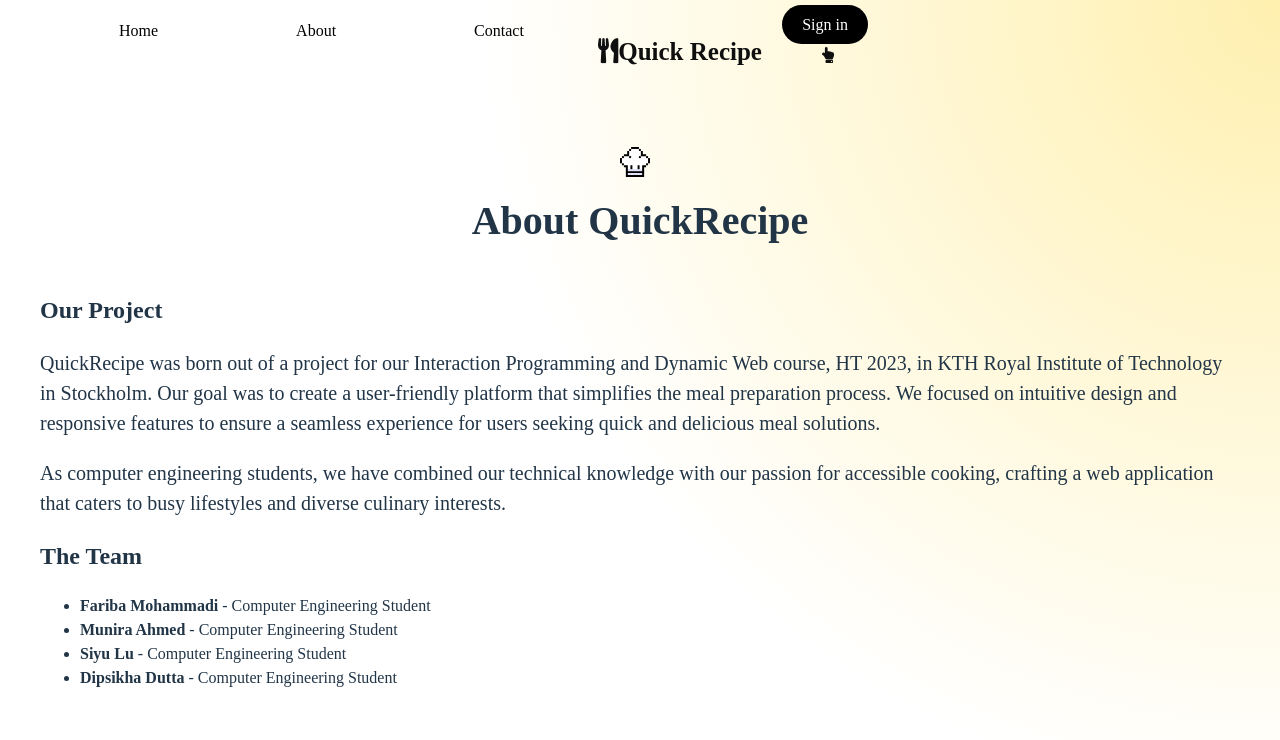
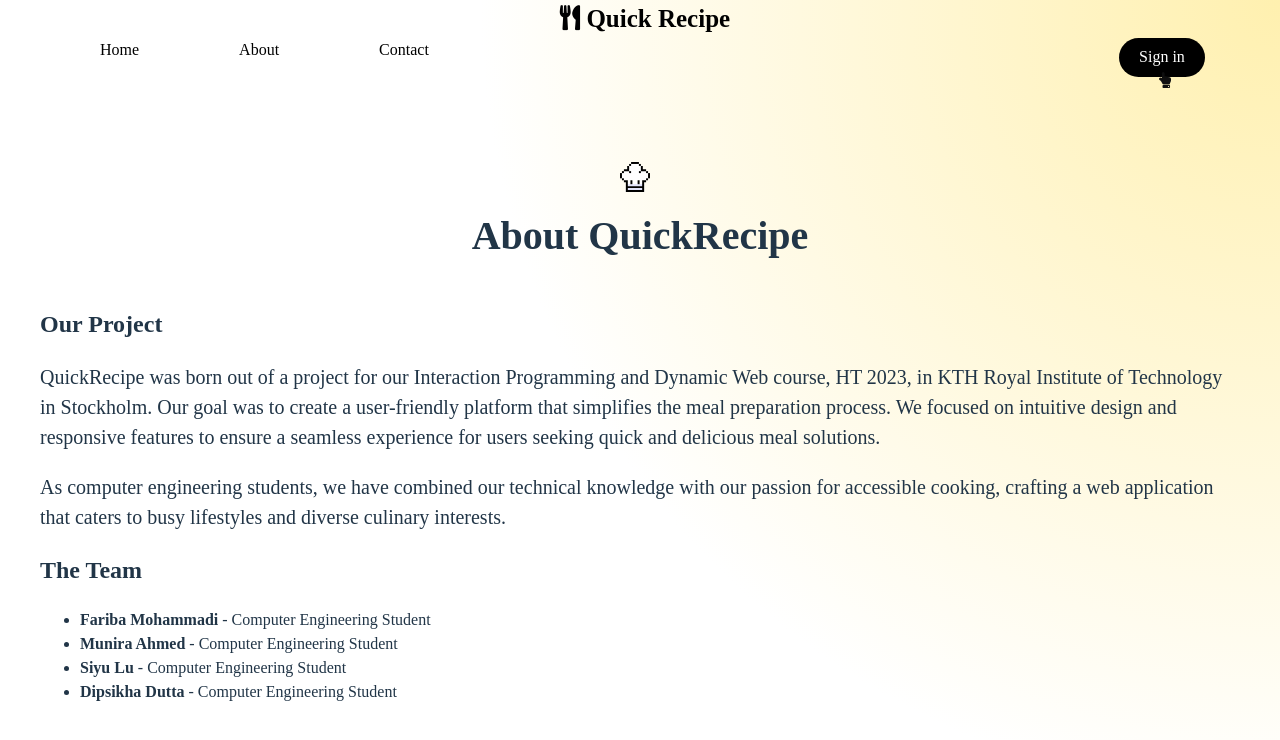
Before and after one commit to fAribAmo/QuickRecipe, a React (Vite) app: page /about in a window 1280 px wide. Shown: the top 740 px of the page. Built offline with nearby package versions, Linux system fonts and the light colour scheme; no server answers.

Commit message:
complete with firebase persistence with ingredient list, current recipe, special diet and recipe details

```diff
--- a/src/App.css
+++ b/src/App.css
@@ -9,7 +9,6 @@
   border: 1px solid red;
 }
 .nav li {
-  padding: 5px;
   float: left;
 }
 
@@ -17,8 +16,6 @@
   display: block;
   color: black;
   text-align: center;
-  padding: 14px;
-
 }
 
 .nav li a:hover {
@@ -26,18 +23,22 @@
   color: rgb(76, 72, 72);
 }
 
-
 .nav{
+  display: flex;
   overflow: hidden;
   width: 100%;
 }
 
 .home-title{
-  text-align: center;
+  display:flex;
+  justify-content: center;
+  align-items: center;
   font-family: 'Adobe Devanagari';
   font-weight: bold;
   font-size: 25px;
   color: black;
+  margin-left: -20px;
+  margin-right: 20px;
 }
 
 .main-content {
@@ -58,6 +59,9 @@
 .search-button-div{
   flex-direction: column;
   text-align: center;
+  display:flex;
+  justify-content: center;
+  align-items: center;
 }
 
 .search-button{
@@ -236,6 +240,7 @@
 .overflow{
   overflow: scroll;
 }
+
 .detail-main-content img {
   max-width: 100%; /* Make the image responsive */
   height: auto;
@@ -540,7 +545,8 @@
 }
 
 .signInButton {
-  margin-left: -40px;
+  display: flex;
+  margin-left:640px;
   border: '1px solid black';
   border-radius: 20px;
   background-color:black;
@@ -557,7 +563,9 @@
 }
 
 .iconSignIn {
-  margin-top: 10px;
+  display: flex;
+  margin-left:680px;
+  margin-top:5px;
   animation: bounce 1s ease-in-out infinite;
 }
 
--- a/src/IngredientsModel.js
+++ b/src/IngredientsModel.js
@@ -22,7 +22,11 @@
     function filterDietCB(currentDiet){
       return !(diet === currentDiet);
     }
-    this.specialDiets= this.specialDiets.filter(filterDietCB);
+    this.specialDiets = this.specialDiets.filter(filterDietCB);
+  },
+
+  containsSpecialDiet(diet){
+    return this.specialDiets.includes(diet);
   },
 
   getRecipesWithDiet(){
@@ -36,7 +40,7 @@
 
     let recipesWithDiet = []
     for(let i = 0, stateLen=this.allDetailsPromiseStates.length; i<stateLen; i++){
-      if(!'data' in this.allDetailsPromiseStates[i]){
+      if(!'data' in this.allDetailsPromiseStates[i] || this.allDetailsPromiseStates[i].data === null){
         continue;
       }
 
@@ -83,11 +87,11 @@
   },
 
   doSearch() {
-    resolvePromise(searchRecipesByIngredients(this.ingredientArray), this.searchResultsPromiseState);
+    return resolvePromise(searchRecipesByIngredients(this.ingredientArray), this.searchResultsPromiseState);
   },
 
   getAllRecipesInformation() {
-    if(! 'data' in this.searchResultsPromiseState){
+    if(! 'data' in this.searchResultsPromiseState || this.searchResultsPromiseState.data === null){
       return;
     }
 
@@ -99,12 +103,14 @@
 
     this.allDetailsPromiseStates = Array.from({ length: this.searchResultsPromiseState.data.length }, () => ({}));
     this.searchResultsPromiseState.data.forEach((item, index) => {
-      //resolvePromise(getRecipeInformation(item.id), this.allDetailsPromiseStates[index]);
+      resolvePromise(getRecipeInformation(item.id), this.allDetailsPromiseStates[index]);
+      /*
       this.allDetailsPromiseStates[index] = {
         promise: 'foo',
         error: null,
         data: recipe,
       };
+      */
     });
   },
 
@@ -124,15 +130,17 @@
         this.currentRecipe = id;
         for(let i = 0, len=this.allDetailsPromiseStates.length; i<len; i++){
           // TODO(@siyu): Change to the right id.
+          /*
           if(true){
             this.currentRecipePromiseState = this.allDetailsPromiseStates[i];
             break;
           }
+          */
 
-          /*if('data' in this.allDetailsPromiseStates[i] && this.allDetailsPromiseStates[i].data.id === id){
+          if('data' in this.allDetailsPromiseStates[i] && this.allDetailsPromiseStates[i].data.id === id){
             this.currentRecipePromiseState = this.allDetailsPromiseStates[i];
             break;
-          }*/
+          }
 
         }
       }
--- a/src/firebaseModel.js
+++ b/src/firebaseModel.js
@@ -1,46 +1,38 @@
 
 import { initializeApp } from "firebase/app";
-import { getRecipeInformation } from "/src/recipeSource.js";
+import { searchRecipesByIngredients, getRecipeInformation } from "/src/recipeSource.js";
 import { getDatabase, ref, get, set, onValue, child, onChildAdded, onChildRemoved, off} from "firebase/database";
 import firebaseConfig from "/src/firebaseConfig.js";
 import { getAuth, onAuthStateChanged } from "firebase/auth";
 
 const app= initializeApp(firebaseConfig)
 const db= getDatabase(app)
-const PATH="Recipe_by_ingredient_search_app/USERID";
+const PATH="Recipe_by_ingredient_search_app";
 export const auth = getAuth(app);
 const buttonInNavbar = document.getElementById('signIn');
 
 export function modelToPersistence(model) {
-    function iterateIngredientsACB(ingredient) {
-        return ingredient;
-    }
-    function iterateDietsACB(diet) {
-        if(diet) {
-            return diet;
-        }
-    }
     return {
-        ingredients : model.ingredientArray.map(iterateIngredientsACB).sort(),
+        ingredients : model.ingredientArray.sort(),
+        currentRecipe: model.currentRecipe,
+        specialDiets: model.specialDiets.sort(),
         //currentRecipe : model.currentRecipe !== undefined ? model.currentRecipe : null,
         //specDiets : model.specialDiets ? model.specialDiets.map(iterateDietsACB).sort() : [],
     };
 }
 
 export function persistenceToModel(data, model) {
-    if (data){ //om reaktiva objekt har ändrat tillstånd
-        //model.currentRecipe = data.currentRecipe;
-        //model.specialDiets = data.specDiets;
-        return saveToModelACB(data.ingredients || []);
-    } else { //om inget ändrats
-        model.ingredientArray = []
-        //model.currentRecipe = null
-        //model.specialDiets = []
-        return saveToModelACB([]);
-    }
-
-    function saveToModelACB(returnedIngredients) {
-        model.ingredientArray = returnedIngredients;
+    model.ingredientArray = data?.ingredients || [];
+    model.currentRecipe = data?.currentRecipe || null;
+    model.specialDiets = data?.specialDiets || [];
+    model.doSearch().then(() => model.getAllRecipesInformation());
+    getRecipeInformation(model.currentRecipe).then(getCurrentRecipeDataACB);
+    function getCurrentRecipeDataACB(data){
+        if(data !== null){
+            model.currentRecipePromiseState.promise = 'foo';
+            model.currentRecipePromiseState.error = null;
+            model.currentRecipePromiseState.data = data;
+        }
     }
 }
 
@@ -75,8 +67,8 @@
     function checkACB() {
         return [
             model.ingredientArray,
-            //model.currentRecipe,
-            //model.specialDiets
+            model.currentRecipe,
+            model.specialDiets,
         ]
     }
 
--- a/src/presenters/SearchPagePresenter.jsx
+++ b/src/presenters/SearchPagePresenter.jsx
@@ -20,12 +20,14 @@
 
   function handleSearchClickACB(){
     //TODO(@siyu): Remove this once we are done with testing local data.
-    //props.model.doSearch();
+    props.model.doSearch().then(() => props.model.getAllRecipesInformation());
+    /*
     props.model.searchResultsPromiseState = {
       promise: 'foo',
       error: null,
       data: testdata.slice(0, 10),
     }
+    */
     navigate('/result');
   }
 
--- a/src/presenters/SearchResultPresenter.jsx
+++ b/src/presenters/SearchResultPresenter.jsx
@@ -24,7 +24,11 @@
         props.model.removeSpecialDiet(diet);
     }
 
-    if(!props.model.searchResultsPromiseState.promise) {
+
+
+    if(props.model.ingredientArray.length === 0){
+        return <div><p>Please specify at least one ingredient!</p></div>;
+    }else if(!props.model.searchResultsPromiseState.promise) {
         return <div><p>no data</p></div>;
     } else if (!props.model.searchResultsPromiseState.data && !props.model.searchResultsPromiseState.error) {
         return (
@@ -40,8 +44,11 @@
                 </p>
             </div>
         )
-    } else {
-        props.model.getAllRecipesInformation();
+    } else if(props.model.getRecipesWithDiet().length === 0){
+        return <div><p>Sorry, we did not find recipes with the given ingredient.</p>
+                    <p>Please update the ingredient list.</p>
+                </div>;
+    }else {
          return (
             <div>
                 <SearchResultView
--- a/src/recipeSource.js
+++ b/src/recipeSource.js
@@ -56,6 +56,10 @@
 /**
 This API endpoint retrieves the detail information of recipe by recipe id*/
 export function getRecipeInformation(id){
+    if(id === null){
+        return new Promise(() => { null });
+    }
+
     const url = BASE_URL+"recipes/" + id +"/information";
     const options = {
         method: "GET",
--- a/src/resolvePromise.js
+++ b/src/resolvePromise.js
@@ -19,4 +19,6 @@
     if(prms != null){
         prms.then(dataACB).catch(errorACB);
     }
+
+    return prms;
 }
--- a/src/views/HomePageView.jsx
+++ b/src/views/HomePageView.jsx
@@ -9,16 +9,7 @@
 
     return (
     <div className="HomePage">
-        <nav className='nav'>
-            <ul className="nav navbar-nav">
-                <li><a href="/">Home</a></li>
-                <li><a href="/about">About</a></li>
-                <li><a href="/contact">Contact</a></li>
-                <li className='home-title'>
-                    <i className="fas fa-utensils"> </i> Quick Recipe
-                </li>
-            </ul>
-        </nav>
+        <NavigationBar />
         <div className="main-content">
             <div className="home-text-section">
                 <h1>Let's start cooking with popular Quick Recipes by your own ingredients!</h1>
--- a/src/views/NavigationBarView.jsx
+++ b/src/views/NavigationBarView.jsx
@@ -37,7 +37,7 @@
                 onClick={signInACB}
                 id="signIn"
                 >{setButtonTextCB()}
-                {console.log("The error from clicking on signin button is ok")}
+                {/*console.log("The error from clicking on signin button is ok")*/}
         </button>
         <div className="iconSignIn">
           <i className="fas fa-hand-point-up"></i>
@@ -46,21 +46,21 @@
     );
   }
   return (
+    <div>
+      <li className ='home-title'>
+              <a href="/" >
+              <i className="fas fa-utensils">  Quick Recipe</i>
+              </a>
+      </li>
       <nav className='nav'>
       <ul className="nav navbar-nav">
         <li><a href="/">Home</a></li>
         <li><a href="/about">About</a></li>
         <li><a href="/contact">Contact</a></li>
-        <div className ='home-title'>
-          <li className='center'>
-              <a href="/"></a>
-              <i className="fas fa-utensils"></i>
-            Quick Recipe
-          </li>
-        </div>
         <li>{returnSignInButton()}</li>
       </ul>
     </nav>
+    </div>
 
   );
 };
```
